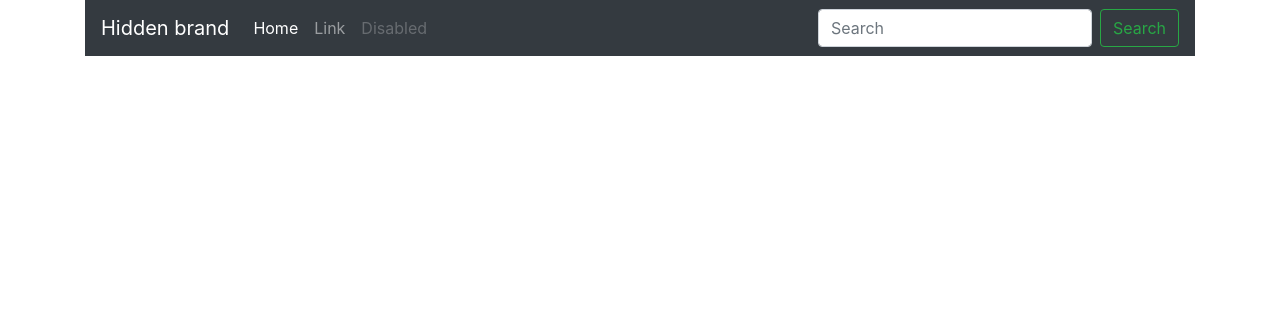
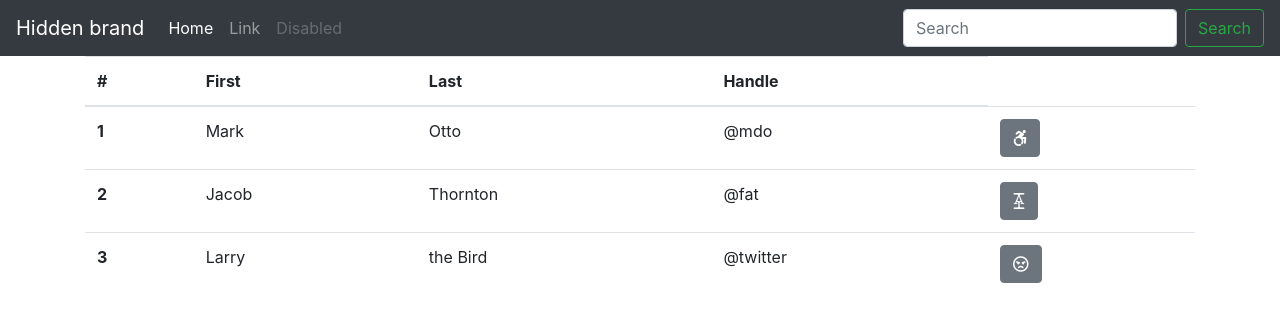
Before and after one commit to Rodren1/Tablas-Bootstrap, a plain HTML site: page index.html in a window 1280 px wide. Drawn offline with nearby package versions, Linux system fonts and the light colour scheme.

Commit message:
Tablas e iconos

```diff
--- a/index.html
+++ b/index.html
@@ -7,15 +7,16 @@
 
   <link rel="stylesheet" href="https://stackpath.bootstrapcdn.com/bootstrap/4.4.1/css/bootstrap.min.css"
     integrity="sha384-Vkoo8x4CGsO3+Hhxv8T/Q5PaXtkKtu6ug5TOeNV6gBiFeWPGFN9MuhOf23Q9Ifjh" crossorigin="anonymous">
-
+  <link rel="stylesheet" href="https://use.fontawesome.com/releases/v5.12.0/css/all.css">
+  <link rel="stylesheet" href="https://use.fontawesome.com/releases/v5.12.0/css/v4-shims.css">
   <title>Hello, world!</title>
 
 </head>
 
 <body>
-    <div class="container">
   <nav class="navbar navbar-expand-lg navbar-dark bg-dark">
-            <button class="navbar-toggler" type="button" data-toggle="collapse" data-target="#navbarTogglerDemo01" aria-controls="navbarTogglerDemo01" aria-expanded="false" aria-label="Toggle navigation">
+    <button class="navbar-toggler" type="button" data-toggle="collapse" data-target="#navbarTogglerDemo01"
+      aria-controls="navbarTogglerDemo01" aria-expanded="false" aria-label="Toggle navigation">
       <span class="navbar-toggler-icon"></span>
     </button>
     <div class="collapse navbar-collapse" id="navbarTogglerDemo01">
@@ -37,6 +38,42 @@
       </form>
     </div>
   </nav>
+
+  <div class="container">
+    <table class="table">
+      <thead>
+        <tr>
+          <th scope="col">#</th>
+          <th scope="col">First</th>
+          <th scope="col">Last</th>
+          <th scope="col">Handle</th>
+        </tr>
+      </thead>
+      <tbody>
+        <tr>
+          <th scope="row">1</th>
+          <td>Mark</td>
+          <td>Otto</td>
+          <td>@mdo</td>
+          <th><button type="button" class="btn btn-secondary"><i class="fab fa-accessible-icon"></i></button></th>
+        </tr>
+        <tr>
+          <th scope="row">2</th>
+          <td>Jacob</td>
+          <td>Thornton</td>
+          <td>@fat</td>
+          <th><button type="button" class="btn btn-secondary"><i class="fab fa-acquisitions-incorporated"></i></button>
+          </th>
+        </tr>
+        <tr>
+          <th scope="row">3</th>
+          <td>Larry</td>
+          <td>the Bird</td>
+          <td>@twitter</td>
+          <th><button type="button" class="btn btn-secondary"><i class="far fa-angry"></i></button></th>
+        </tr>
+      </tbody>
+    </table>
   </div>
 
 
```
Lines whose indentation alone changed are shown as unchanged.
